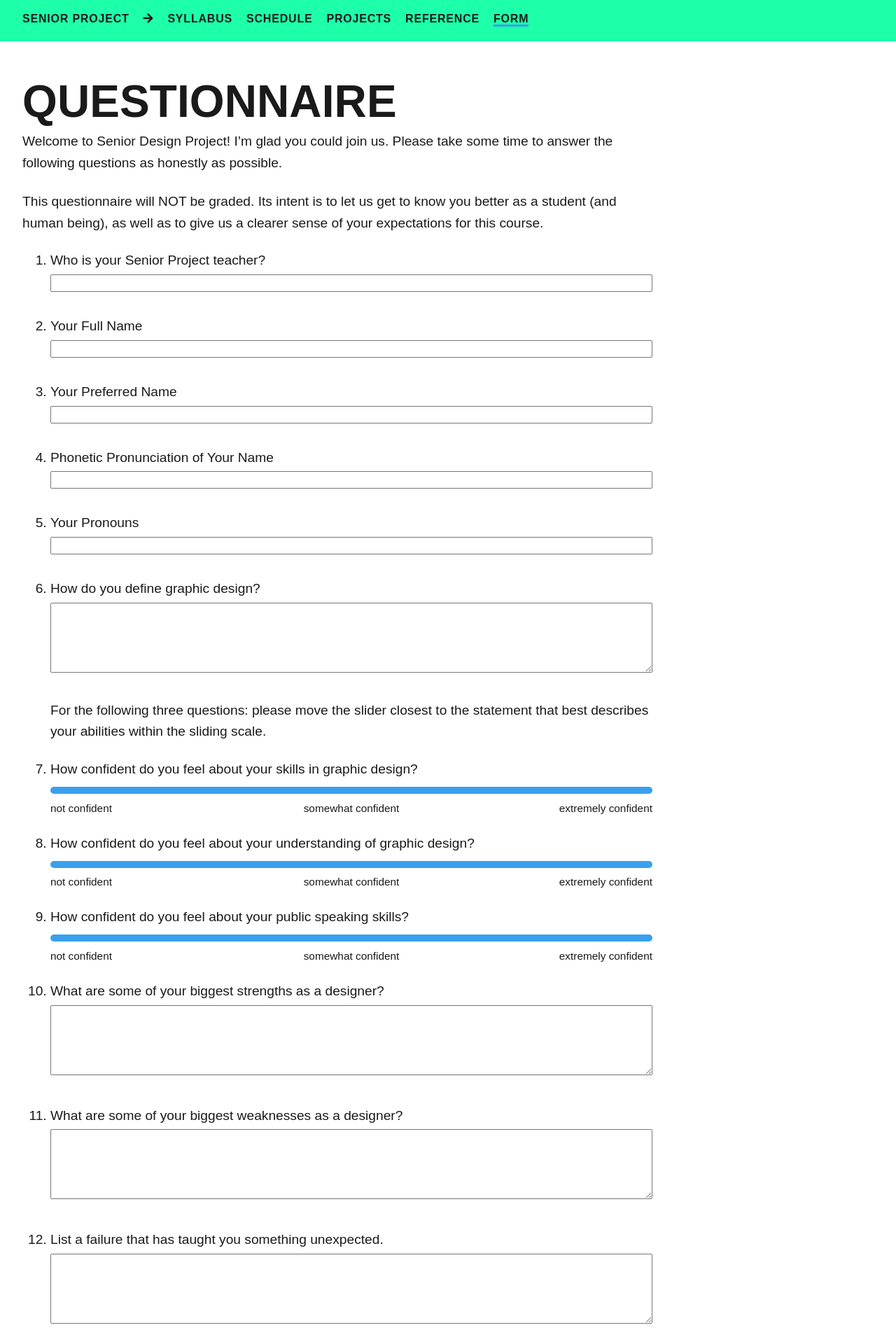
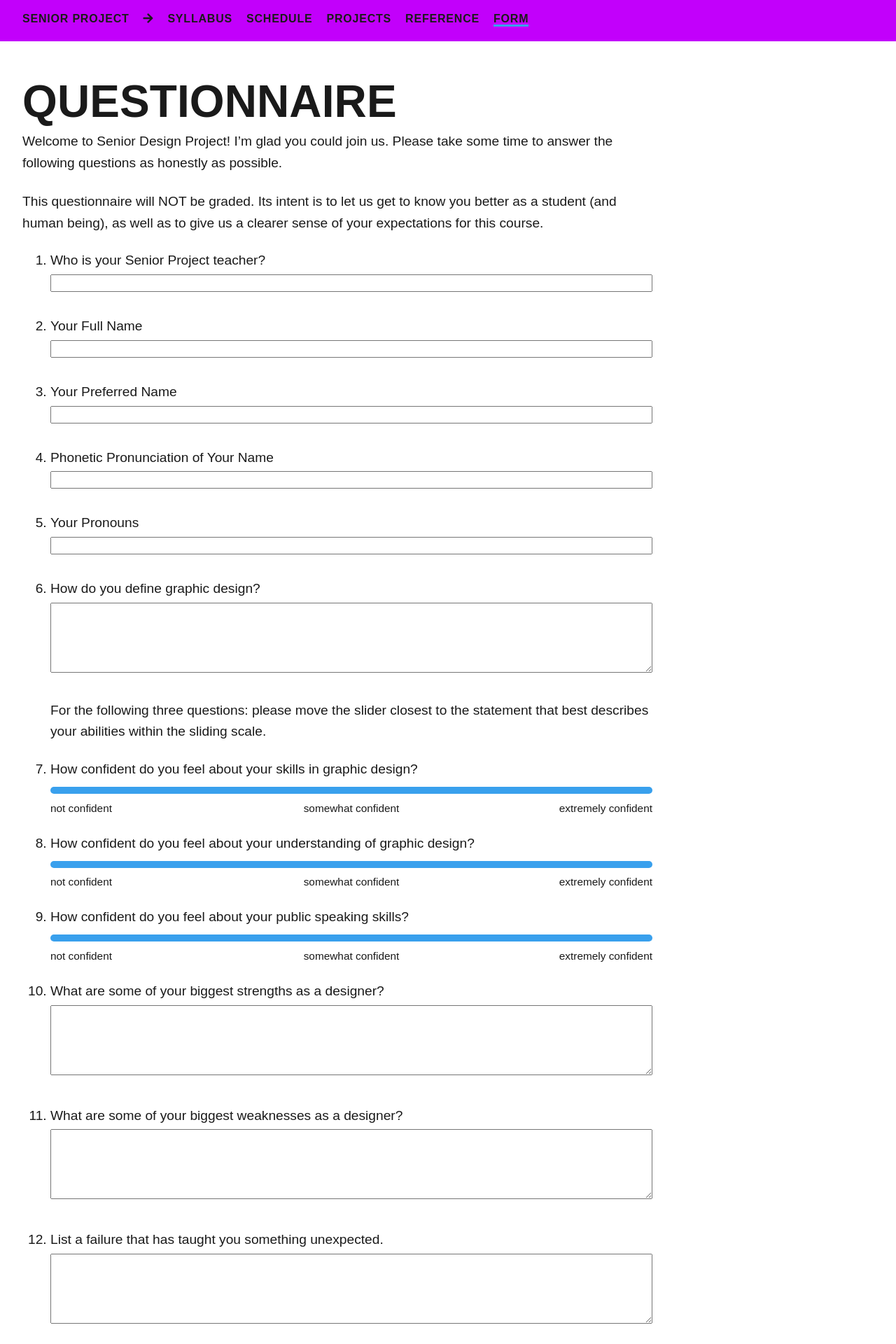
Before and after one commit to gmu-gd/senior22-fall, a Jekyll site: the page built from form/index.md, in a window 1280 px wide. Shown: the top 1920 px of the page at 70% size. Built offline with Jekyll 4.4.1, drawn with Linux system fonts in a browser that asks for light colours; some web fonts are replaced.

Commit message:
forms with files?

```diff
--- a/_sass/main.scss
+++ b/_sass/main.scss
@@ -97,7 +97,7 @@ textarea {
 $font-stack-body: sofia-pro, sans-serif;
 $font-stack-bighead: rig-solid-bold-halftone, sans-serif;
 $font-stack-headings: sofia-pro-soft, sans-serif;
-$primary-color: #1DFFA8;
+$primary-color: #c200fb;
 $secondary-color: #39A0ED;
 $dark-color: #1a1a1a;
 $light-color: white;
@@ -543,7 +543,7 @@ input, textarea {
   padding: 3px;
   font-family: $font-stack-body;
 }
-input:focus, form.submitted input:invalid:focus, form.submitted textarea:invalid:focus {
+input:focus, textarea:focus, form.submitted input:invalid:focus, form.submitted textarea:invalid:focus {
   outline: none;
   border: 2px solid $primary-color;
   box-shadow: 0 0 5px $primary-color;
--- a/form/index.md
+++ b/form/index.md
@@ -3,7 +3,7 @@ layout: interior
 title: Questionnaire
 ---
 
-<form id="sp-form" action="https://getform.io/f/5b6a3696-e405-43ee-a72e-e391bd0f83a1" method="POST">
+<form id="sp-form" action="https://getform.io/f/5b6a3696-e405-43ee-a72e-e391bd0f83a1"  method="POST" enctype="multipart/form-data">
   <p>Welcome to Senior Design Project! I’m glad you could join us. Please take some time to answer the following questions as honestly as possible.</p>
   <p>This questionnaire will NOT be graded. Its intent is to let us get to know you better as a student (and human being), as well as to give us a clearer sense of your expectations for this course.</p>
   <ol>
```
